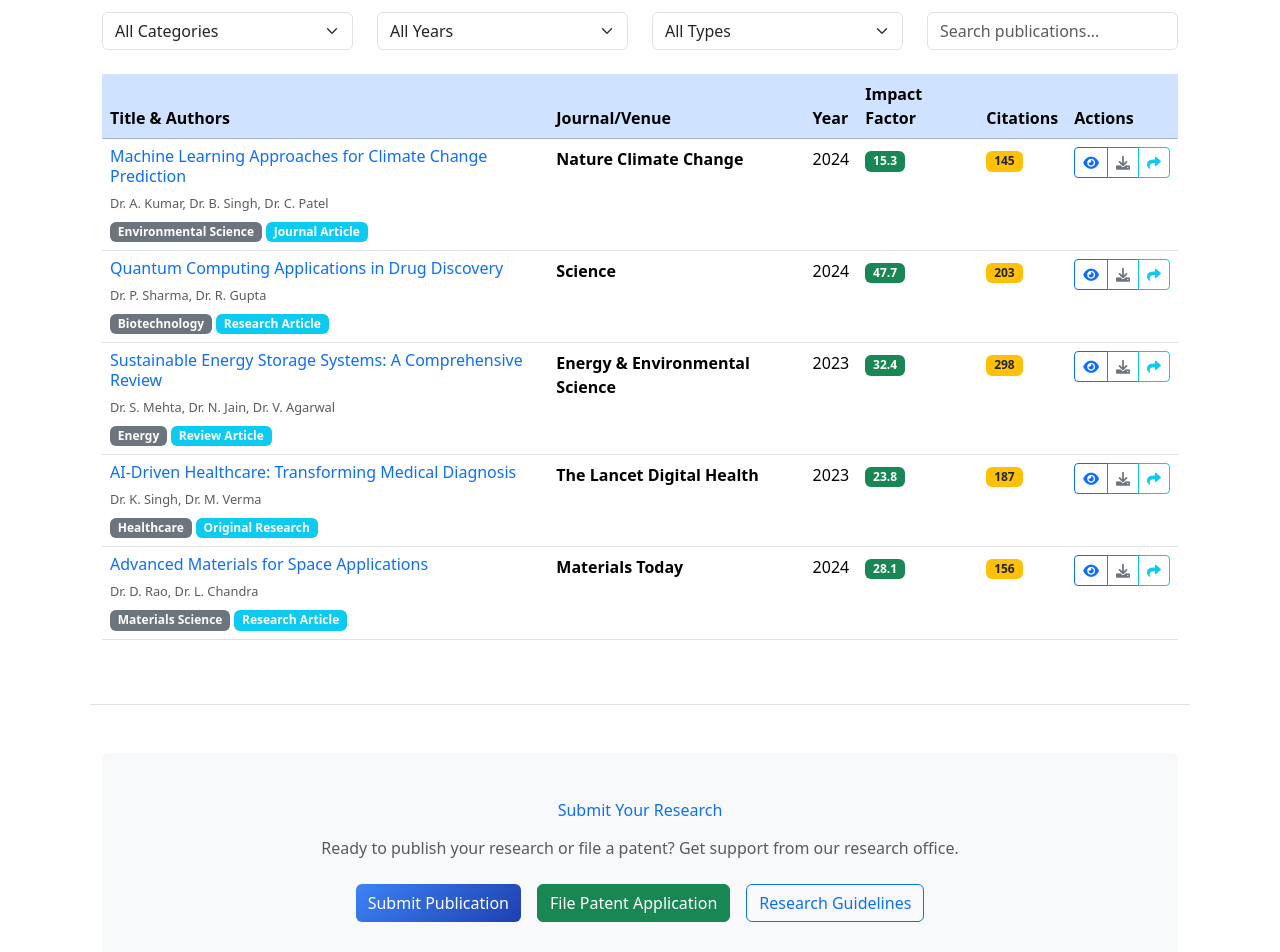
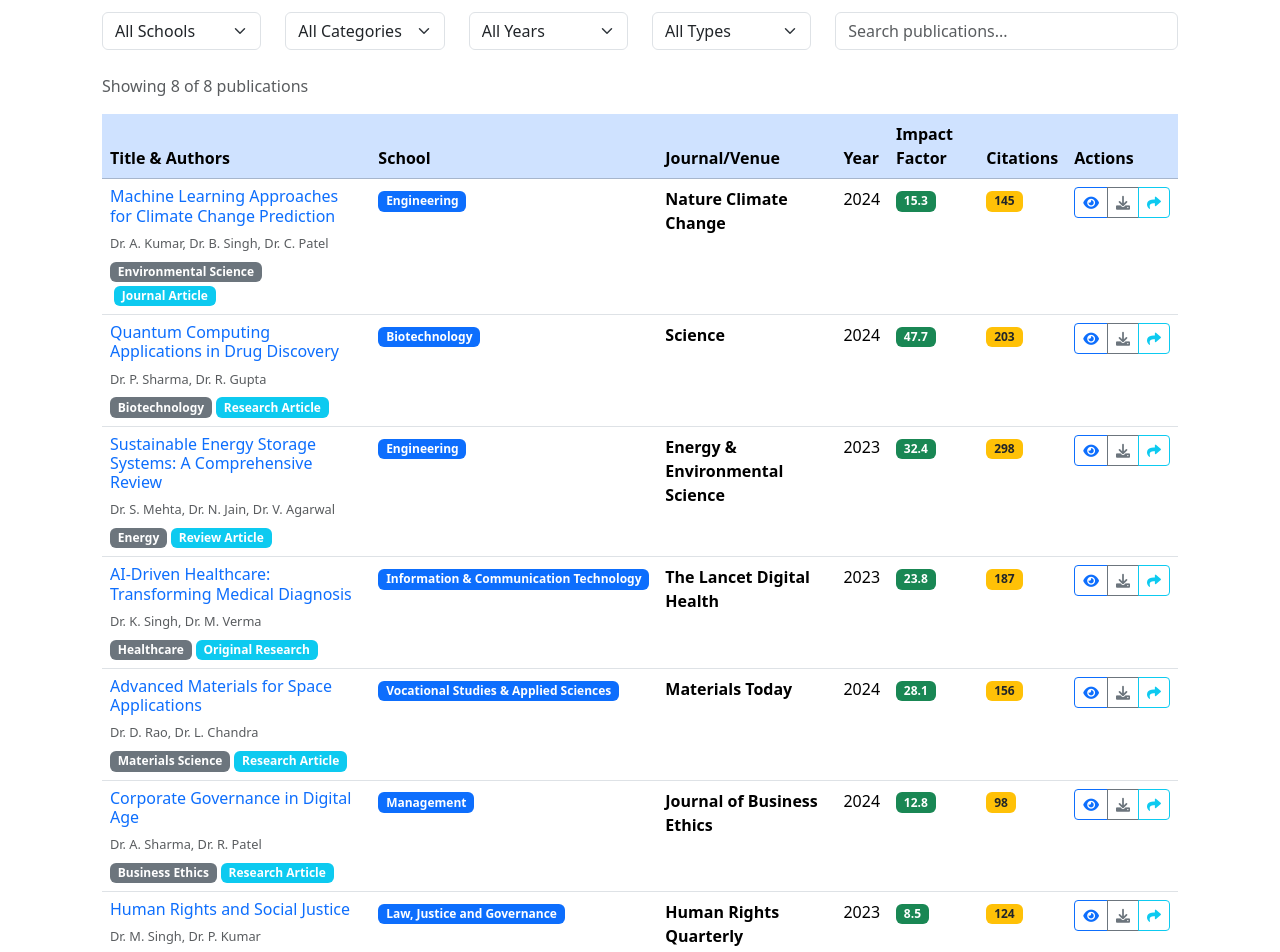
Before and after one commit to AnamikaBharti/campus-research-nexus-33, a React (Vite) app: page /research/publications in a window 1280 px wide. Shown: the part 460-1412 px from the top of the page. Built offline with nearby package versions, Linux system fonts and the light colour scheme.

Commit message:
feat: Add school-wise filter for publications
Adds a school-wise filter to the publications section, allowing users to filter publications based on the school they belong to.

```diff
--- a/src/pages/Publications.tsx
+++ b/src/pages/Publications.tsx
@@ -1,10 +1,25 @@
-
 import React, { useState } from 'react';
 import Navbar from '../components/Navbar';
 import Footer from '../components/Footer';
 
 const Publications = () => {
   const [activeTab, setActiveTab] = useState('publications');
+  const [selectedSchool, setSelectedSchool] = useState('');
+  const [selectedCategory, setSelectedCategory] = useState('');
+  const [selectedYear, setSelectedYear] = useState('');
+  const [selectedType, setSelectedType] = useState('');
+  const [searchTerm, setSearchTerm] = useState('');
+
+  const schools = [
+    'Biotechnology',
+    'Buddhist Studies & Civilization',
+    'Engineering',
+    'Humanities & Social Sciences',
+    'Information & Communication Technology',
+    'Law, Justice and Governance',
+    'Management',
+    'Vocational Studies & Applied Sciences'
+  ];
 
   const publications = [
     {
@@ -16,7 +31,8 @@ const Publications = () => {
       impact: "15.3",
       citations: 145,
       type: "Journal Article",
-      category: "Environmental Science"
+      category: "Environmental Science",
+      school: "Engineering"
     },
     {
       id: 2,
@@ -27,7 +43,8 @@ const Publications = () => {
       impact: "47.7",
       citations: 203,
       type: "Research Article",
-      category: "Biotechnology"
+      category: "Biotechnology",
+      school: "Biotechnology"
     },
     {
       id: 3,
@@ -38,7 +55,8 @@ const Publications = () => {
       impact: "32.4",
       citations: 298,
       type: "Review Article",
-      category: "Energy"
+      category: "Energy",
+      school: "Engineering"
     },
     {
       id: 4,
@@ -49,7 +67,8 @@ const Publications = () => {
       impact: "23.8",
       citations: 187,
       type: "Original Research",
-      category: "Healthcare"
+      category: "Healthcare",
+      school: "Information & Communication Technology"
     },
     {
       id: 5,
@@ -60,7 +79,44 @@ const Publications = () => {
       impact: "28.1",
       citations: 156,
       type: "Research Article",
-      category: "Materials Science"
+      category: "Materials Science",
+      school: "Vocational Studies & Applied Sciences"
+    },
+    {
+      id: 6,
+      title: "Corporate Governance in Digital Age",
+      authors: "Dr. A. Sharma, Dr. R. Patel",
+      journal: "Journal of Business Ethics",
+      year: "2024",
+      impact: "12.8",
+      citations: 98,
+      type: "Research Article",
+      category: "Business Ethics",
+      school: "Management"
+    },
+    {
+      id: 7,
+      title: "Human Rights and Social Justice",
+      authors: "Dr. M. Singh, Dr. P. Kumar",
+      journal: "Human Rights Quarterly",
+      year: "2023",
+      impact: "8.5",
+      citations: 124,
+      type: "Journal Article",
+      category: "Human Rights",
+      school: "Law, Justice and Governance"
+    },
+    {
+      id: 8,
+      title: "Buddhist Philosophy in Modern Psychology",
+      authors: "Dr. T. Lama, Dr. S. Chakraborty",
+      journal: "Journal of Buddhist Studies",
+      year: "2024",
+      impact: "6.2",
+      citations: 67,
+      type: "Research Article",
+      category: "Philosophy",
+      school: "Buddhist Studies & Civilization"
     }
   ];
 
@@ -102,6 +158,20 @@ const Publications = () => {
       category: "Cybersecurity"
     }
   ];
+
+  // Filter publications based on selected filters
+  const filteredPublications = publications.filter(pub => {
+    const matchesSchool = !selectedSchool || pub.school === selectedSchool;
+    const matchesCategory = !selectedCategory || pub.category === selectedCategory;
+    const matchesYear = !selectedYear || pub.year === selectedYear;
+    const matchesType = !selectedType || pub.type === selectedType;
+    const matchesSearch = !searchTerm ||
+      pub.title.toLowerCase().includes(searchTerm.toLowerCase()) ||
+      pub.authors.toLowerCase().includes(searchTerm.toLowerCase()) ||
+      pub.journal.toLowerCase().includes(searchTerm.toLowerCase());
+
+    return matchesSchool && matchesCategory && matchesYear && matchesType && matchesSearch;
+  });
 
   return (
     <>
@@ -185,35 +255,78 @@ const Publications = () => {
           <div>
             {/* Filter Section */}
             <div className="row mb-4">
-              <div className="col-md-3">
-                <select className="form-select">
-                  <option>All Categories</option>
-                  <option>Environmental Science</option>
-                  <option>Biotechnology</option>
-                  <option>Energy</option>
-                  <option>Healthcare</option>
-                  <option>Materials Science</option>
+              <div className="col-md-2">
+                <select
+                  className="form-select"
+                  value={selectedSchool}
+                  onChange={(e) => setSelectedSchool(e.target.value)}
+                >
+                  <option value="">All Schools</option>
+                  {schools.map(school => (
+                    <option key={school} value={school}>{school}</option>
+                  ))}
                 </select>
               </div>
-              <div className="col-md-3">
-                <select className="form-select">
-                  <option>All Years</option>
-                  <option>2024</option>
-                  <option>2023</option>
-                  <option>2022</option>
+              <div className="col-md-2">
+                <select
+                  className="form-select"
+                  value={selectedCategory}
+                  onChange={(e) => setSelectedCategory(e.target.value)}
+                >
+                  <option value="">All Categories</option>
+                  <option value="Environmental Science">Environmental Science</option>
+                  <option value="Biotechnology">Biotechnology</option>
+                  <option value="Energy">Energy</option>
+                  <option value="Healthcare">Healthcare</option>
+                  <option value="Materials Science">Materials Science</option>
+                  <option value="Business Ethics">Business Ethics</option>
+                  <option value="Human Rights">Human Rights</option>
+                  <option value="Philosophy">Philosophy</option>
                 </select>
               </div>
-              <div className="col-md-3">
-                <select className="form-select">
-                  <option>All Types</option>
-                  <option>Journal Article</option>
-                  <option>Research Article</option>
-                  <option>Review Article</option>
-                  <option>Conference Paper</option>
+              <div className="col-md-2">
+                <select
+                  className="form-select"
+                  value={selectedYear}
+                  onChange={(e) => setSelectedYear(e.target.value)}
+                >
+                  <option value="">All Years</option>
+                  <option value="2024">2024</option>
+                  <option value="2023">2023</option>
+                  <option value="2022">2022</option>
                 </select>
               </div>
-              <div className="col-md-3">
-                <input type="text" className="form-control" placeholder="Search publications..." />
+              <div className="col-md-2">
+                <select
+                  className="form-select"
+                  value={selectedType}
+                  onChange={(e) => setSelectedType(e.target.value)}
+                >
+                  <option value="">All Types</option>
+                  <option value="Journal Article">Journal Article</option>
+                  <option value="Research Article">Research Article</option>
+                  <option value="Review Article">Review Article</option>
+                  <option value="Original Research">Original Research</option>
+                  <option value="Conference Paper">Conference Paper</option>
+                </select>
+              </div>
+              <div className="col-md-4">
+                <input
+                  type="text"
+                  className="form-control"
+                  placeholder="Search publications..."
+                  value={searchTerm}
+                  onChange={(e) => setSearchTerm(e.target.value)}
+                />
+              </div>
+            </div>
+
+            {/* Publications Count */}
+            <div className="row mb-3">
+              <div className="col-12">
+                <p className="text-muted">
+                  Showing {filteredPublications.length} of {publications.length} publications
+                </p>
               </div>
             </div>
 
@@ -223,6 +336,7 @@ const Publications = () => {
                 <thead className="table-primary">
                   <tr>
                     <th>Title & Authors</th>
+                    <th>School</th>
                     <th>Journal/Venue</th>
                     <th>Year</th>
                     <th>Impact Factor</th>
@@ -231,7 +345,7 @@ const Publications = () => {
                   </tr>
                 </thead>
                 <tbody>
-                  {publications.map((pub) => (
+                  {filteredPublications.map((pub) => (
                     <tr key={pub.id}>
                       <td>
                         <div>
@@ -242,6 +356,9 @@ const Publications = () => {
                             <span className="badge bg-info ms-1">{pub.type}</span>
                           </div>
                         </div>
+                      </td>
+                      <td>
+                        <span className="badge bg-primary">{pub.school}</span>
                       </td>
                       <td>
                         <strong>{pub.journal}</strong>
@@ -271,6 +388,12 @@ const Publications = () => {
                 </tbody>
               </table>
             </div>
+
+            {filteredPublications.length === 0 && (
+              <div className="text-center py-5">
+                <p className="text-muted">No publications found matching your criteria.</p>
+              </div>
+            )}
           </div>
         )}
 
```
